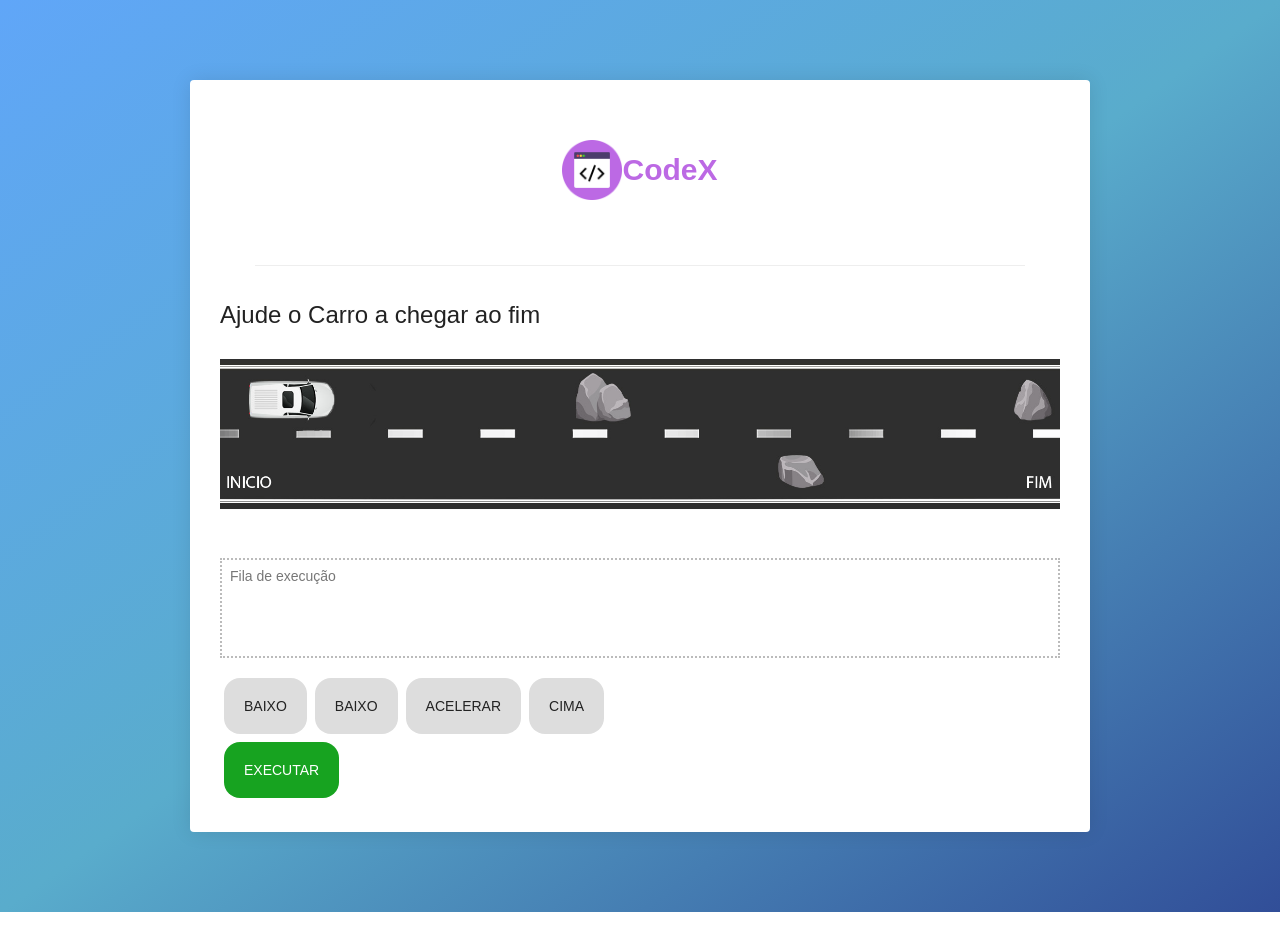
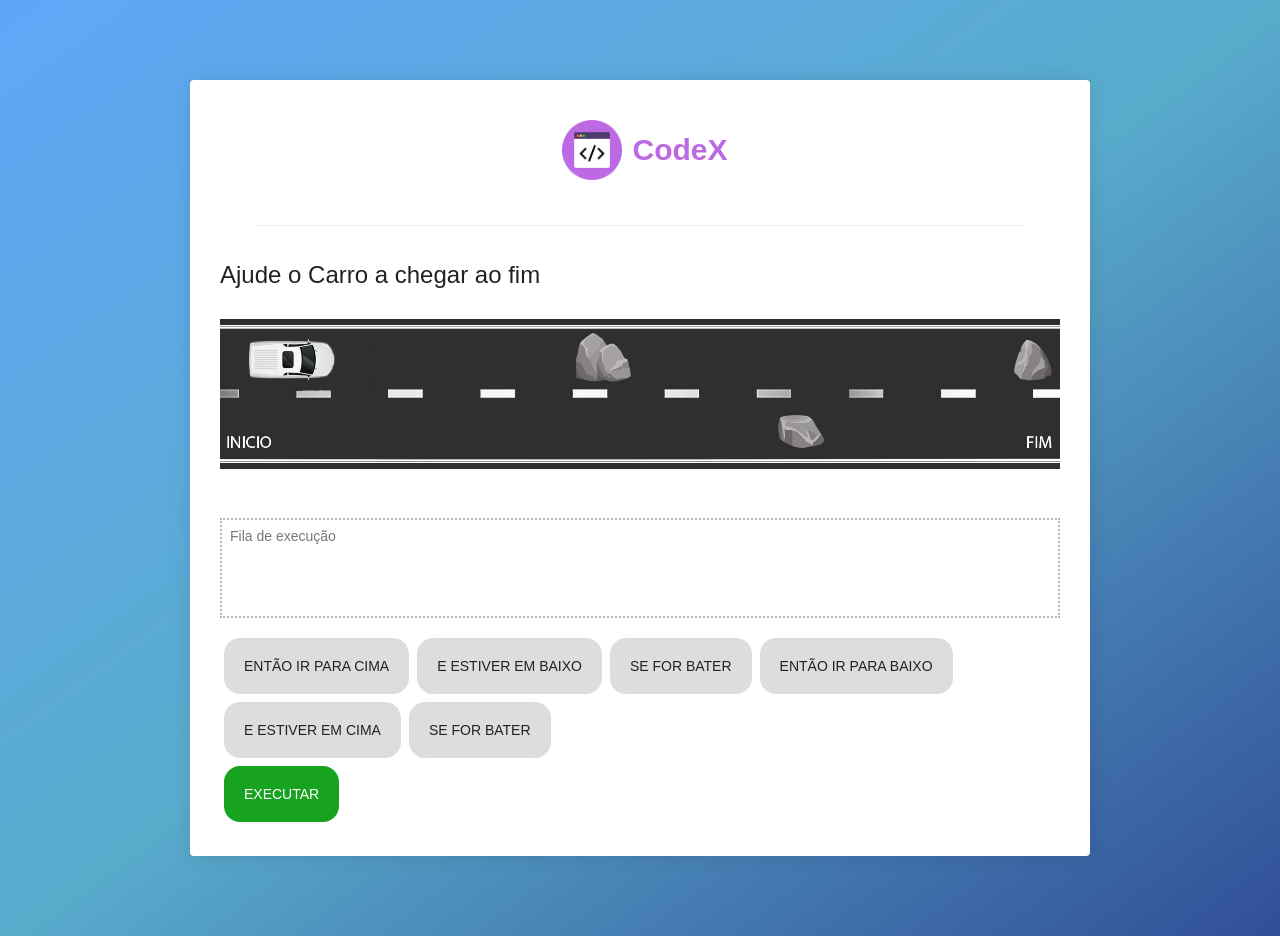
Before and after one commit to thiago-z0/duocode, a React (Create React App) app: page / in a window 1280 px wide. Before the commit the page ends 912 px from the top, so only its background shows below. Built offline with nearby package versions, Linux system fonts and the light colour scheme.

Commit message:
Add margin on top logo

```diff
--- a/src/pages/Main/index.js
+++ b/src/pages/Main/index.js
@@ -11,10 +11,12 @@ import preguntas from '../../services/Questions';
 
 
 const buttons = [
-  { id: 0, text: 'BAIXO' },
-  { id: 1, text: 'BAIXO' },
-  { id: 2, text: 'ACELERAR' },
-  { id: 3, text: 'CIMA' },
+  { id: 0, text: 'ENTÃO IR PARA CIMA' },
+  { id: 1, text: 'E ESTIVER EM BAIXO' },
+  { id: 2, text: 'SE FOR BATER' },
+  { id: 3, text: 'ENTÃO IR PARA BAIXO' },
+  { id: 4, text: 'E ESTIVER EM CIMA' },
+  { id: 5, text: 'SE FOR BATER' },
 ]
 
 
--- a/src/pages/Main/styles.js
+++ b/src/pages/Main/styles.js
@@ -31,6 +31,7 @@ export const Header = styled.div`
   justify-content: center;
     img {
     width: 60px;
+    margin: 10px;
     }
     h1 {
       font-size: 30px;
```
Also changed, not shown: 1 other file (tests, documents, lock files or other folders).
